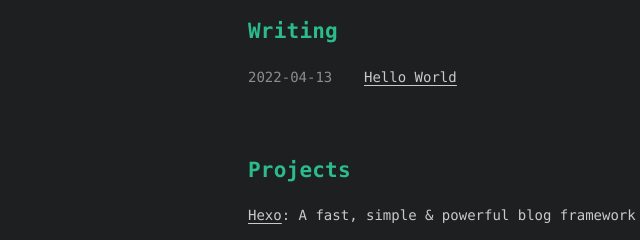
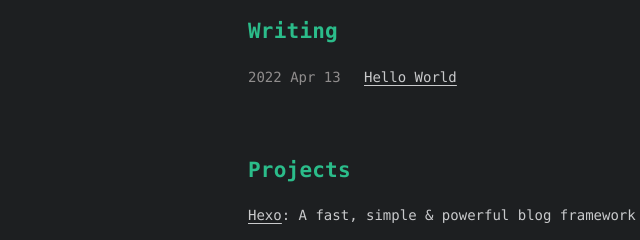
Before and after one commit to Arrnitage/arrnitage.github.io, a plain HTML site: page index.html in a window 1280 px wide. Shown: the part 273-513 px from the top of the page, 40-680 px from the left. Drawn offline with nearby package versions, Linux system fonts and the light colour scheme.

Commit message:
Site updated: 2022-04-14 15:34:05

```diff
--- a/index.html
+++ b/index.html
@@ -137,7 +137,7 @@
     <div class="meta">
 
 
-          <time datetime="2022-04-13T06:23:38.329Z" itemprop="datePublished">2022-04-13</time>
+          <time datetime="2022-04-13T06:23:38.329Z" itemprop="datePublished">2022 Apr 13</time>
 
 
     </div>
```
Also changed, not shown: archives/2022/04/index.html (+1 -1 lines), archives/2022/index.html (+1 -1 lines), archives/index.html (+1 -1 lines), hello-world/index.html (+1 -1 lines).
